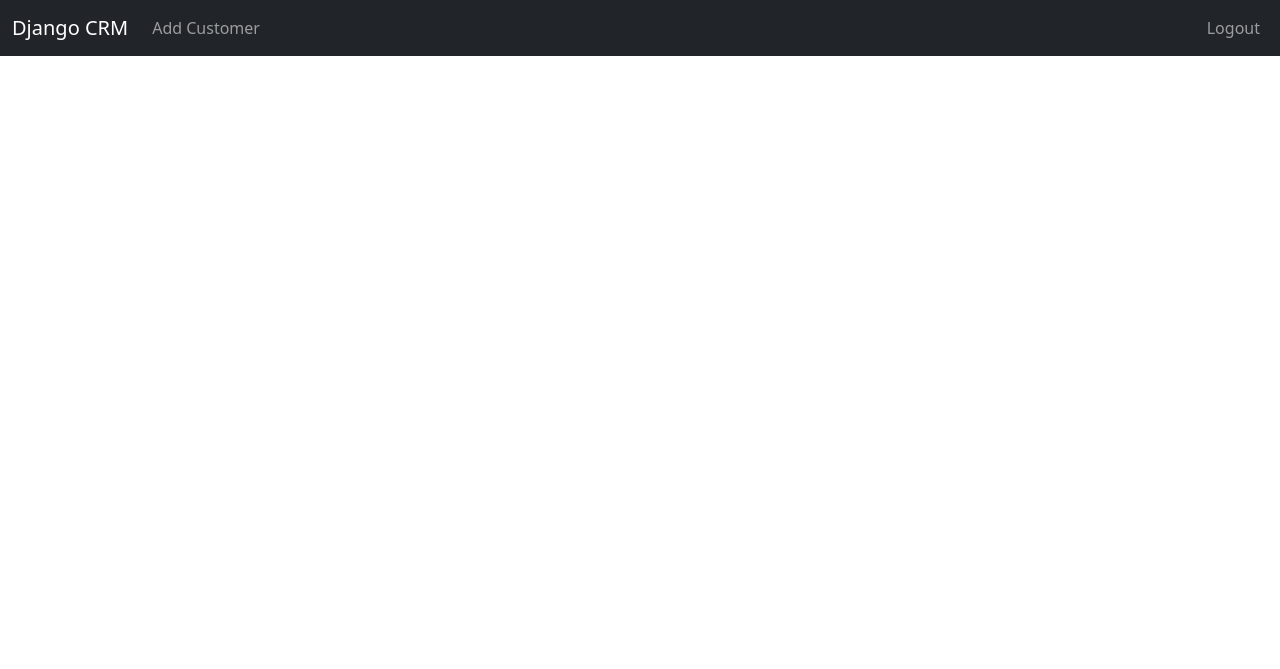
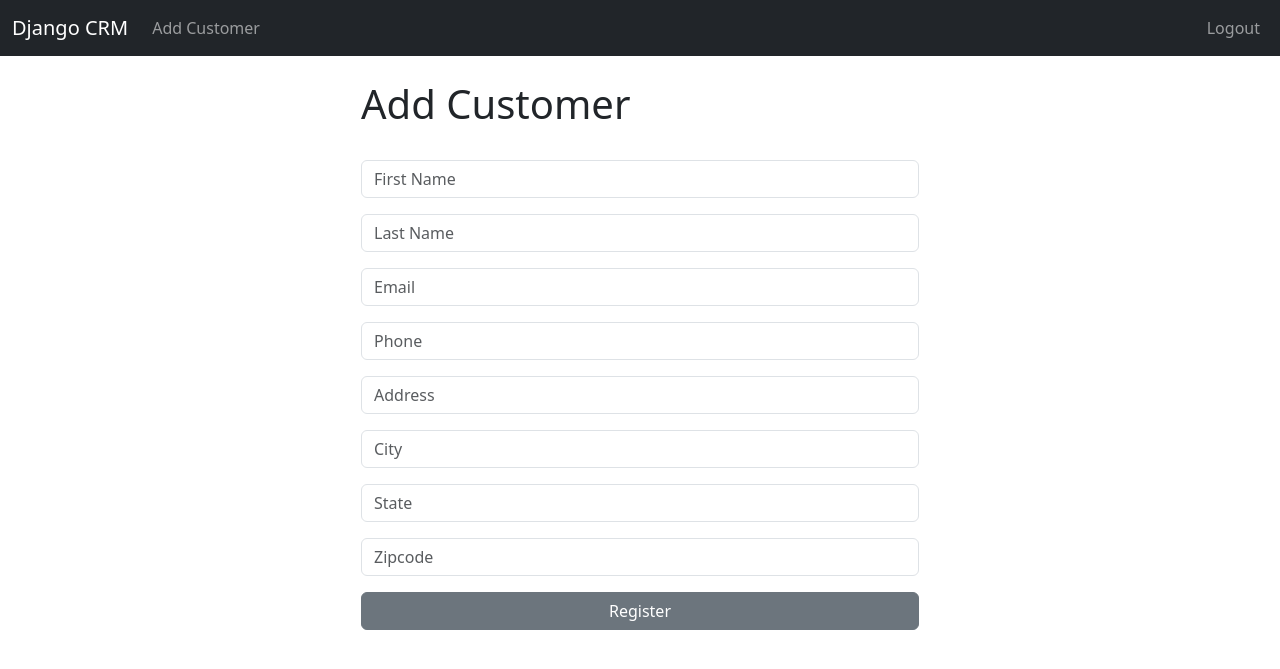
Before and after one commit to mahdihassani-dev/Django-CRM, a Django app: page /add-customer/ in a window 1280 px wide. Shown: the top 669 px of the page. Run offline with Django 5.2, Linux system fonts and the light colour scheme; the visitor is signed in with stand-in values (Sample User, id 1).

Commit message:
add customer logic added

```diff
--- a/website/forms.py
+++ b/website/forms.py
@@ -1,6 +1,7 @@
 from django.contrib.auth.forms import UserCreationForm
 from django.contrib.auth.models import User
 from django import forms
+from .models import Customer
 
 
 class SignUpForm(UserCreationForm):
@@ -31,3 +32,20 @@ class SignUpForm(UserCreationForm):
 		self.fields['password2'].widget.attrs['placeholder'] = 'Confirm Password'
 		self.fields['password2'].label = ''
 		self.fields['password2'].help_text = '<span class="form-text text-muted"><small>Enter the same password as before, for verification.</small></span>'
+
+
+
+
+class AddCustomerForm(forms.ModelForm):
+	first_name = forms.CharField(required=True, widget=forms.widgets.TextInput(attrs={"placeholder":"First Name", "class":"form-control"}), label="")
+	last_name = forms.CharField(required=True, widget=forms.widgets.TextInput(attrs={"placeholder":"Last Name", "class":"form-control"}), label="")
+	email = forms.CharField(required=True, widget=forms.widgets.TextInput(attrs={"placeholder":"Email", "class":"form-control"}), label="")
+	phone = forms.CharField(required=True, widget=forms.widgets.TextInput(attrs={"placeholder":"Phone", "class":"form-control"}), label="")
+	address = forms.CharField(required=True, widget=forms.widgets.TextInput(attrs={"placeholder":"Address", "class":"form-control"}), label="")
+	city = forms.CharField(required=True, widget=forms.widgets.TextInput(attrs={"placeholder":"City", "class":"form-control"}), label="")
+	state = forms.CharField(required=True, widget=forms.widgets.TextInput(attrs={"placeholder":"State", "class":"form-control"}), label="")
+	zipcode = forms.CharField(required=True, widget=forms.widgets.TextInput(attrs={"placeholder":"Zipcode", "class":"form-control"}), label="")
+
+	class Meta:
+		model = Customer
+		exclude = ("user",)
--- a/website/templates/add_record.html
+++ b/website/templates/add_record.html
@@ -1,6 +1,18 @@
 {% extends 'base.html' %}
 {% block content %}
 
+<div class="col-md-6 offset-md-3">
+<h1>Add Customer</h1>
+<br/>
 
+<form method="POST" action="{% url 'add-customer' %}">
+    {% csrf_token %}
+
+    {{ form.as_p }}
+
+<button type="submit" class="btn btn-secondary w-100">
+    <i class="bi bi-person-plus-fill"></i> Register
+</button>
+</form>
 
 {% endblock %}
--- a/website/views.py
+++ b/website/views.py
@@ -1,7 +1,7 @@
 from django.shortcuts import render, redirect
 from django.contrib.auth import authenticate, login, logout
 from django.contrib import messages
-from .forms import SignUpForm
+from .forms import SignUpForm, AddCustomerForm
 from .models import Customer
 
 def home(request):
@@ -67,10 +67,14 @@ def delete_customer(request, pk):
 
 def add_record(request):
 
-    if request.method == 'POST':
-        # form validation and create new customer
-        Customer.objects.create(
-
-        )
-
-    return render(request, 'add_record.html', {})
+    form = AddCustomerForm(request.POST or None)
+    if request.user.is_authenticated:
+        if request.method == "POST":
+            if form.is_valid():
+                form.save()
+                messages.success(request, "Customer Added")
+                return redirect('home')
+        return render(request, 'add_record.html', {'form':form})
+    else:
+        messages.error(request, "You Must be logged in to add customer")
+        return redirect('home')
```
